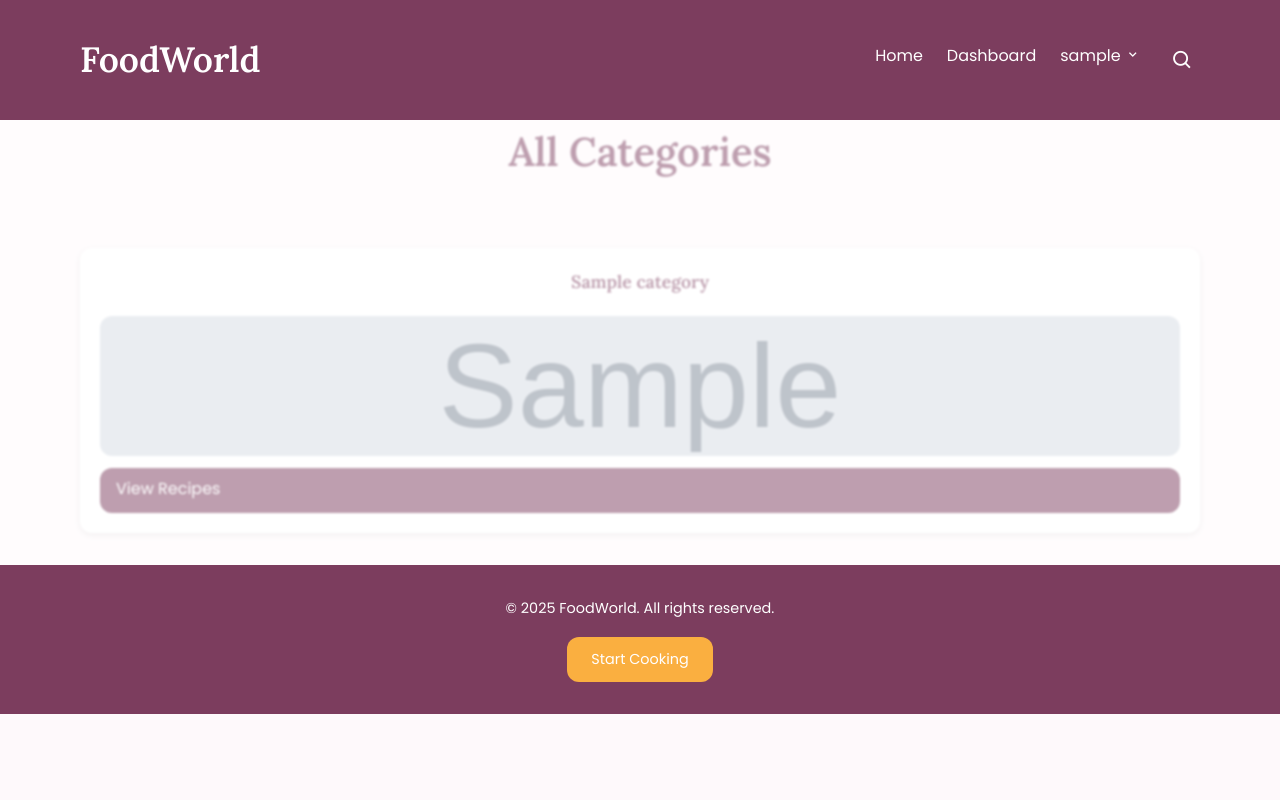
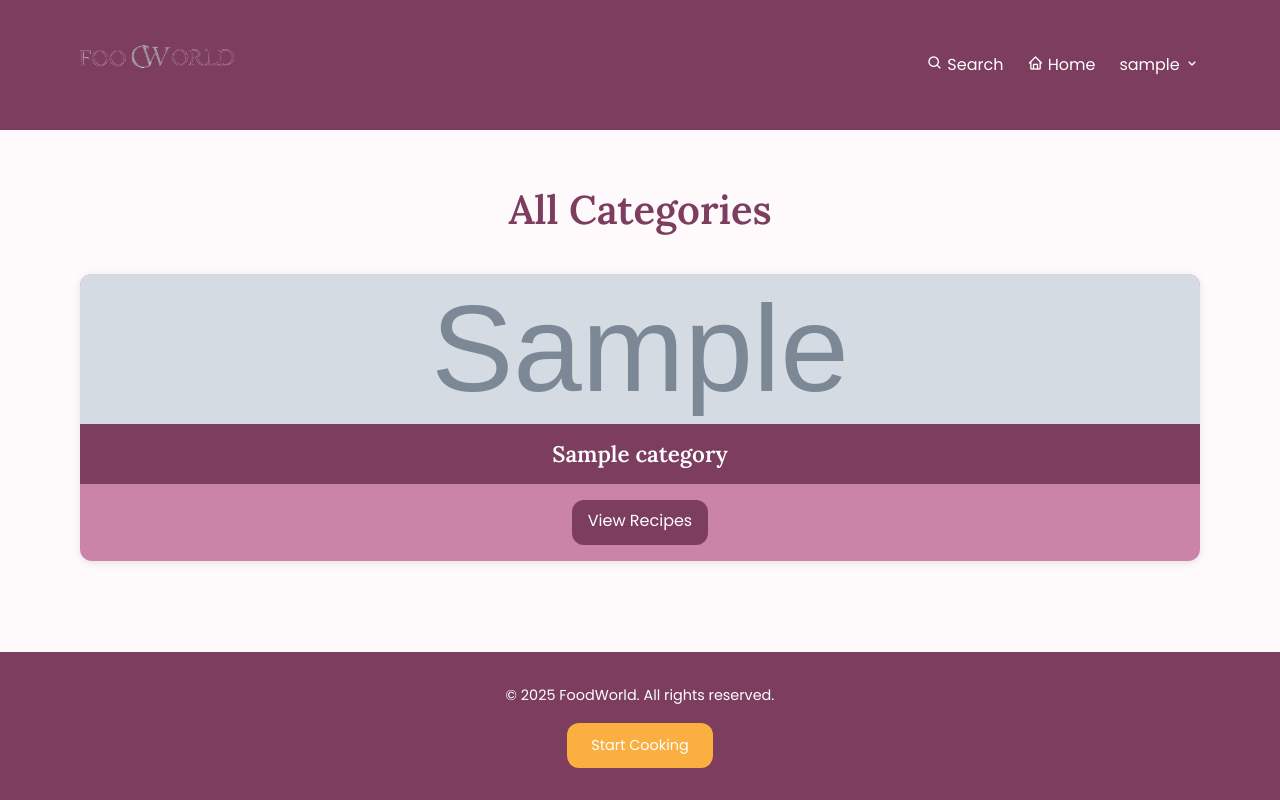
Before and after one commit to jan-210495/FoodWorld, a Flask app: page /recipes/categories in a window 1280 px wide. Run offline with Flask 3, Linux system fonts and the light colour scheme; a user stored in the database is signed in; tables that the repository leaves empty hold one stand-in row (values such as "Sample post"); grey boxes marked "Sample" are stand-in pictures.

Commit message:
Update from Replit

```diff
--- a/static/style.css
+++ b/static/style.css
@@ -23,11 +23,29 @@ a {
   text-decoration: none;
 }
 
+html, body {
+  height: 100%;
+  margin: 0;
+}
+
+.page-wrapper {
+  flex: 1;
+  display: flex;
+  flex-direction: column;
+}
+
 body {
   font-family: 'Poppins', sans-serif;
   color: var(--dark);
   background: var(--light);
   line-height: 1.6;
+  display: flex;
+  flex-direction: column;
+  min-height: 100vh;
+}
+
+main {
+  flex: 1;
 }
 
 .container {
@@ -50,25 +68,17 @@ body {
 /* =====================================================
    Header & Navbar
    ===================================================== */
-
-.site-header {
-  background: var(--primary);
-  color: #fff;
-}
-
-.site-header .container {
-  display: flex;
-  justify-content: space-between;
-  align-items: center;
-  padding: 1rem 0;
-}
-
 .logo a {
   font-family: 'Lora', serif;
   font-size: 2.2rem;
   color: #fff;
   text-decoration: none;
   font-weight: 600;
+}
+
+.logo-img {
+  height: 50px;
+  width: auto;
 }
 
 nav ul {
@@ -87,17 +97,6 @@ nav a:hover {
   text-decoration: underline;
 }
 
-nav button {
-  background: transparent;
-  border: none;
-  color: #fff;
-  font-size: 1.4rem;
-  cursor: pointer;
-}
-
-nav button:hover {
-  color: var(--accent);
-}
 
 /* =====================================================
    Header Search Toggle
@@ -344,7 +370,7 @@ nav button:hover {
 .categories-scroll {
   position: relative;
   overflow: hidden;
-  min-height: 300px;
+  min-height: 500px;
   background-color: rgba(255,255,255,0.3)
   backdrop-filter: blur(4px);
 }
@@ -424,6 +451,107 @@ nav button:hover {
   font-size: 1.4rem;
   text-align: center;
   font-weight: 600;
+}
+
+/* =========================================================
+   All Categories Page
+   ========================================================= */
+.categories-page {
+  background: var(--light);
+  padding: 3rem 1rem;
+}
+
+.categories-grid {
+  display: grid;
+  grid-template-columns: repeat(auto-fit, minmax(220px, 1fr));
+  gap: 2rem;
+}
+
+/* Re-style the category cards for the grid */
+.categories-page .category-card {
+  background: var(--primary-light);
+  border-radius: var(--radius);
+  overflow: hidden;
+  box-shadow: 0 2px 8px rgba(0,0,0,0.1);
+  transition: transform 0.3s;
+  display: flex;
+  flex-direction: column;
+}
+
+.categories-page .category-card:hover {
+  transform: scale(1.05);
+}
+
+.categories-page .category-card img {
+  width: 100%;
+  height: 150px;
+  object-fit: cover;
+}
+
+.categories-page .category-card .label {
+  background: var(--primary);
+  color: #fff;
+  padding: 0.75rem;
+  font-family: 'Lora', serif;
+  font-size: 1.4rem;
+  text-align: center;
+  font-weight: 600;
+}
+
+.categories-page .category-card .btn {
+  background: var(--primary);
+  color: #fff;
+  text-align: center;
+  text-decoration: none;
+  padding: 0.5rem 1rem;
+  margin: 1rem auto;
+  border-radius: var(--radius);
+  font-weight: 500;
+  width: fit-content;
+  transition: background 0.3s;
+}
+
+.categories-page .category-card .btn:hover {
+  background: var(--primary-light);
+}
+
+
+.explore-btn-wrapper {
+  text-align: center;
+  margin-top: 2rem;
+}
+
+.explore-btn-wrapper .btn {
+  display: inline-block;
+  background: var(--primary);
+  color: #fff;
+  padding: 0.75rem 1.5rem;
+  border-radius: var(--radius);
+  text-decoration: none;
+  font-weight: 600;
+  transition: background 0.3s;
+}
+
+.explore-btn-wrapper .btn:hover {
+  background: var(--primary-light);
+}
+
+.btn-outline {
+  background: transparent;
+  border: 2px solid var(--primary);
+  color: var(--primary);
+}
+
+.btn-outline:hover {
+  background: var(--primary);
+  color: #fff;
+}
+
+
+@media (max-width: 768px) {
+  .scroll-container::-webkit-scrollbar {
+    display: none;
+  }
 }
 
 /* =====================================================
@@ -977,8 +1105,16 @@ nav button:hover {
   background: var(--primary);
   color: #fff;
   padding: 1rem 0;
-  position: relative;
+  position: sticky;
+  top: 0;
   z-index: 999;
+}
+
+.site-header .container {
+  display: flex;
+  justify-content: space-between;
+  align-items: center;
+  padding: 1rem 0;
 }
 
 .nav-container {
@@ -1028,6 +1164,45 @@ nav a:hover {
 nav a:hover::after {
   width: 100%;
 }
+
+nav a i {
+  color: #fff;
+}
+
+nav a:hover i {
+  color: var(--accent);
+}
+
+/* Dropdown links animation */
+.dropdown-menu a {
+  position: relative;
+  display: inline-block;
+  padding: 0.5rem 1rem;
+  color: #fff;
+  text-decoration: none;
+  transition: color 0.3s;
+}
+
+.dropdown-menu a::after {
+  content: "";
+  position: absolute;
+  bottom: 0;
+  left: 0;
+  width: 0;
+  height: 2px;
+  background: var(--accent);
+  transition: width 0.3s;
+}
+
+.dropdown-menu a:hover::after {
+  width: 100%;
+}
+
+.dropdown-menu a:hover {
+  color: var(--accent);
+}
+
+
 
 /* Dropdown */
 .dropdown {
--- a/templates/base.html
+++ b/templates/base.html
@@ -12,13 +12,16 @@
 
   <link href="https://unpkg.com/boxicons@2.1.4/css/boxicons.min.css" rel="stylesheet" />
 </head>
+
   <body>
-
+    <div class="page-wrapper">
       <!-- ▣ Header -->
       <header class="site-header">
         <div class="container nav-container">
           <h1 class="logo">
-        <a href="{{ url_for('user_bp.home') }}">FoodWorld</a>
+            <a href="{{ url_for('user_bp.home') }}">
+              <img src="{{ url_for('static', filename='img/foodworld-logo.png') }}" alt="FoodWorld Logo" class="logo-img">
+            </a>
           </h1>
 
           <!-- Hamburger Icon -->
@@ -28,10 +31,16 @@
 
           <nav id="nav-menu">
             <ul>
-          <li><a href="{{ url_for('user_bp.home') }}">Home</a></li>
+              <!-- ✅ SEARCH ICON in nav -->
+              <li>
+                <a href="#" id="search-toggle">
+                  <i class="bx bx-search"></i> Search
+                </a>
+              </li>
+
+              <li><a href="{{ url_for('user_bp.user_home') }}"><i class="bx bx-home"></i> Home</a></li>
 
               {% if current_user.is_authenticated and current_user.role == 'admin' %}
-            <li><a href="{{ url_for('user_bp.admin_home') }}">Dashboard</a></li>
               {% endif %}
 
               {% if current_user.is_authenticated %}
@@ -39,24 +48,21 @@
                   <a href="#" class="dropdown-toggle">{{ current_user.username }} <i class='bx bx-chevron-down'></i></a>
                   <ul class="dropdown-menu">
                     {% if current_user.role == 'admin' %}
-                  <li><a href="{{ url_for('user_bp.admin_home') }}">Admin Home</a></li>
+                      <li><a href="{{ url_for('user_bp.admin_home') }}"><i class="bx bx-home"></i> Admin Home</a></li>
+                      <li><a href="{{ url_for('recipe_bp.dashboard') }}"><i class="bx bx-cog"></i> Dashboard</a></li>
                     {% else %}
-                  <li><a href="{{ url_for('user_bp.user_home') }}">My Profile</a></li>
+                      <li><a href="{{ url_for('user_bp.home') }}"><i class="bx bx-home"></i> My Profile</a></li>
                     {% endif %}
-                <li><a href="{{ url_for('user_bp.logout') }}">Logout</a></li>
+                    <li>
+                      <a href="{{ url_for('user_bp.logout') }}">
+                        <i class="bx bx-log-out"></i> Logout
+                      </a>
+                    </li>
                   </ul>
                 </li>
               {% else %}
-            <li><a href="{{ url_for('user_bp.login_page') }}">Login</a></li>
-            <li><a href="{{ url_for('user_bp.register_page') }}">Register</a></li>
+                <li><a href="{{ url_for('user_bp.login_page') }}"><i class="bx bx-user"></i> Login</a></li>
               {% endif %}
-
-          <!-- ✅ SEARCH ICON in nav -->
-          <li class="search-toggle-item">
-            <button id="search-toggle" aria-label="Search">
-              <i class="bx bx-search"></i>
-            </button>
-          </li>
             </ul>
           </nav>
         </div>
@@ -70,6 +76,7 @@
       </header>
 
       {% block content %}{% endblock %}
+    </div>
 
     <!-- ▣ Footer -->
     <footer class="site-footer">
@@ -103,7 +110,14 @@
             dropdown.classList.toggle("active");
           });
         });
+
+        const searchToggleMobile = document.getElementById("search-toggle-mobile");
+        if (searchToggleMobile) {
+          searchToggleMobile.addEventListener("click", () => {
+            const searchBar = document.getElementById("header-search");
+            searchBar.classList.toggle("active");
+          });
+        }
       });
     </script>
   </body>
-</html>
--- a/templates/categories.html
+++ b/templates/categories.html
@@ -5,25 +5,19 @@
 {% block content %}
 {% set show_search = true %}
 
-<section class="categories-scroll">
+<section class="categories-page">
   <div class="container">
     <h2 class="section-heading">All Categories</h2>
-
-    {% if categories %}
-      <div class="cards-grid">
-        {% for cat in categories %}
-          <div class="card">
-            <h3>{{ cat.name }}</h3>
-            {% if cat.photo %}
-              <img src="{{ cat.photo }}" alt="{{ cat.name }}">
-            {% endif %}
-            <a href="{{ url_for('recipe_bp.cards_page', category_id=cat.id) }}" class="btn">View Recipes</a>
-          </div>
-        {% endfor %}
-      </div>
-    {% else %}
-      <p>No categories found. Check back soon!</p>
-    {% endif %}
+    <div class="categories-grid">
+      {% for category in categories %}
+        <div class="category-card">
+          <img src="{{ category.photo }}" alt="{{ category.name }}">
+          <div class="label">{{ category.name }}</div>
+          <a href="{{ url_for('recipe_bp.recipes_by_category', category_id=category.id) }}" class="btn">View Recipes</a>
+        </div>
+      {% endfor %}
+    </div>
   </div>
 </section>
+
 {% endblock %}
```
Also changed, not shown: other parts of static/style.css (+58 -30 lines), templates/index.html (+12 -2 lines), static/img/foodworld-logo.png (added). Lines whose indentation alone changed are shown as unchanged.
